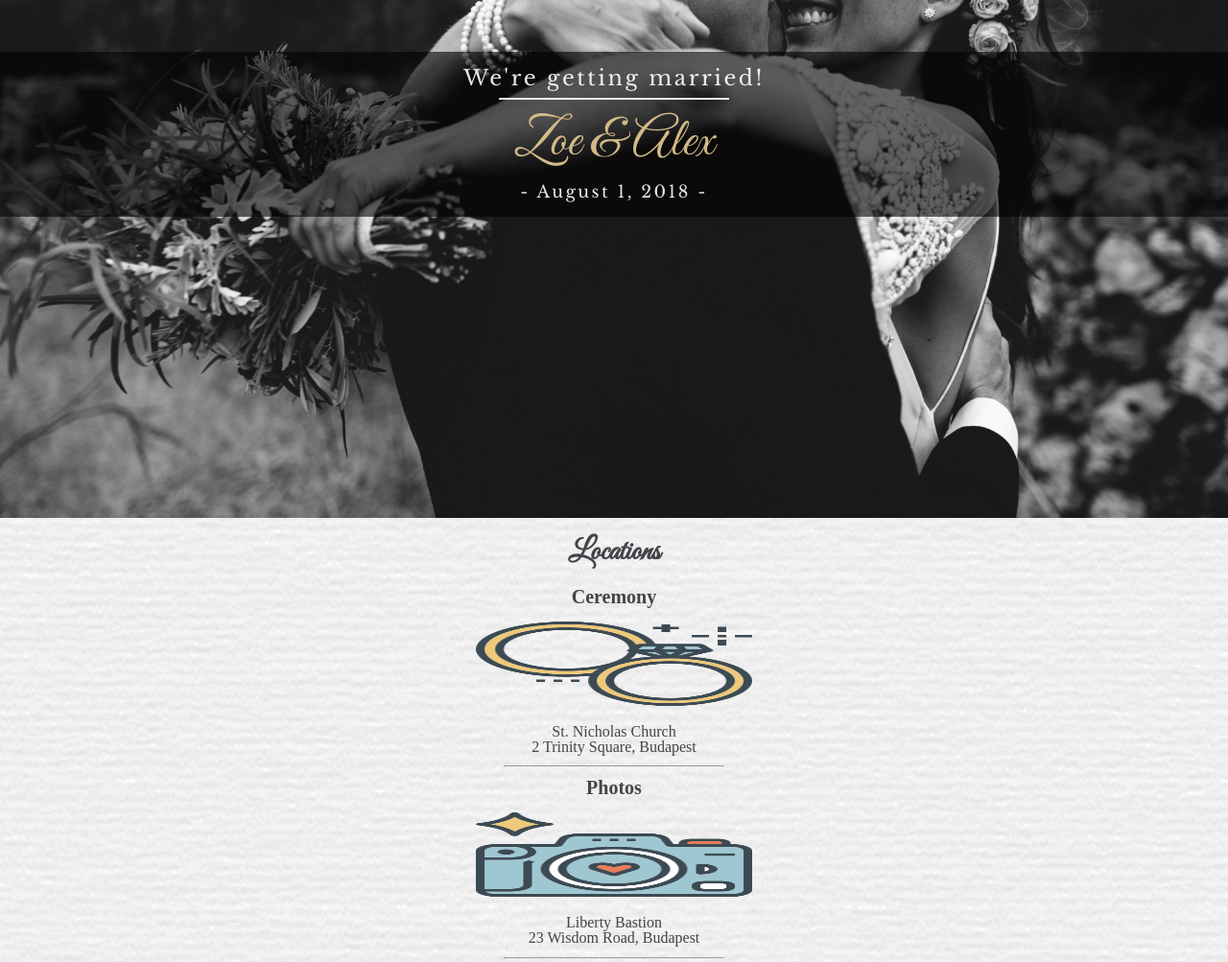
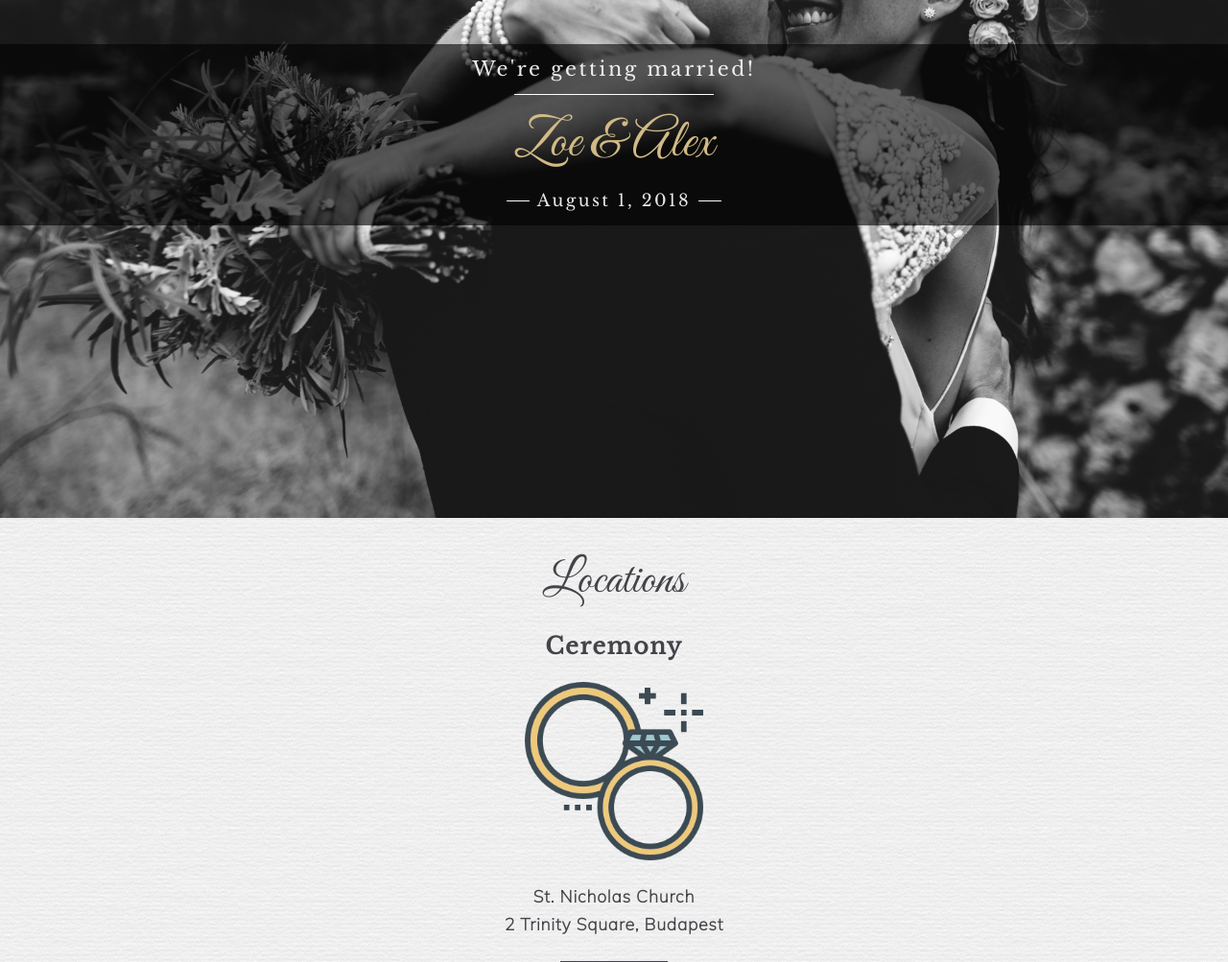
Before and after one commit to martaevrensel/Zoe-Alex-Wedding, a plain HTML site: page index.html in a window 1280 px wide. Shown: the part 260-1263 px from the top of the page at 96% size. Drawn offline with nearby package versions, Linux system fonts and the light colour scheme.

Commit message:
corrections

```diff
--- a/index.html
+++ b/index.html
@@ -7,6 +7,7 @@
   <link rel="preconnect" href="https://fonts.googleapis.com">
 <link rel="preconnect" href="https://fonts.gstatic.com" crossorigin>
 <link href="https://fonts.googleapis.com/css2?family=Great+Vibes&family=Libre+Baskerville&family=Mulish:wght@200&display=swap" rel="stylesheet">
+  <link rel="shortcut icon" type="image/x-icon" href="assets/wedding-landing-favicon.png">
   <link rel="stylesheet" type="text/css" href="wedding.css">
   <title>Zoe & Alex</title>
 </head>
@@ -18,7 +19,7 @@
           <div class="tagline">We're getting married!</div>
           <div class="line"></div>
           <h1 class="headline">Zoe & Alex</h1>
-          <span class="date">- August 1, 2018 -</span>
+          <span class="date">August 1, 2018</span>
         </div>
       </div>
     </header>
@@ -30,21 +31,18 @@
         <img src="assets/wedding-landing-ceremony.png" alt="ceremony">
         <div>St. Nicholas Church</div>
         <div>2 Trinity Square, Budapest</div>
-          <hr>
         </div>
         <div class="cell">
         <h3>Photos</h3>
         <img src="assets/wedding-landing-photoshoot.png" alt="photos">
         <div>Liberty Bastion</div>
         <div>23 Wisdom Road, Budapest</div>
-          <hr>
         </div>
         <div class="cell">
         <h3>Party</h3>
         <img src="assets/wedding-landing-party.png" alt="party">
         <div>Heaven Lounge</div>
         <div>14 Fairy Street, Budapest</div>
-          <hr>
         </div>
       </section>
       <section class="program">
--- a/wedding.css
+++ b/wedding.css
@@ -6,22 +6,26 @@ font-family: 'Mulish', sans-serif;
 
 *{
   box-sizing: border-box;
+}
+
+body {
+  background: url(assets/wedding-landing-background.png) repeat center;
   color: #444349;
   line-height: 1.25rem;
+  font-family: 'Mulish', sans-serif;
 }
 
 /* ===HEADER STYLES=== */
 
 .cover {
-  background: url(assets/wedding-landing-cover.jpg) no-repeat center;
+  background: url(assets/wedding-landing-cover.jpg) no-repeat 68% center;
   background-size: cover;
   height: 100vh;
   width: 100%;
-  font-family: 'Libre Baskerville', serif;
   text-align: center;
   display: table;
+  font-family: 'Libre Baskerville', serif;
 }
-
 
 
 .byline {
@@ -31,16 +35,25 @@ font-family: 'Mulish', sans-serif;
 }
 
 .tagline {
-  font-size: 1.4rem;
+  font-size: 1.3rem;
   letter-spacing: .16rem;
   margin-bottom: .6rem;
   color: hsla(0,0%,100%,.9);
 }
 
+.tagline::after {
+  display: block;
+  content: "";
+  height: 1px;
+  width: 13rem;
+  background-color: white;
+  margin: 1rem auto;
+}
+
 .headline {
   font-size: 3.5rem;
   color: #d2ba87;
-  margin: 1rem 0;
+  margin: 2.5rem 0;
   font-family: 'Great Vibes', cursive;
 }
 
@@ -50,11 +63,15 @@ font-family: 'Mulish', sans-serif;
   color: hsla(0,0%,100%,.9);
 }
 
-.line {
-  height: 0.1rem;
-  width: 15rem;
-  background-color: hsla(0,0%,100%,.9);
-  margin: 0 auto;
+.date::before,
+.date::after {
+  display: inline-block;
+  content: "";
+  height: 1px;
+  width: 1.5rem;
+  background-color: white;
+  margin: 0.5rem;
+  vertical-align: middle;
 }
 
 .header-wrapper {
@@ -67,37 +84,48 @@ font-family: 'Mulish', sans-serif;
 /* ===Location=== */
 
 .locations {
-  background: url(assets/wedding-landing-background.png) no-repeat center;
-  background-size: cover;
   height: 100vh;
   width: 100%;
   text-align: center;
   display: table;
+  padding: 1rem;
 }
 
 h2 {
-  padding: 1.25rem;
   font-family: 'Great Vibes', cursive;
   text-align: center;
-  font-size: 2rem;
+  font-size: 3.1rem;
+  margin: 1rem auto;
+  padding: 1.5rem;
+}
+
+.cell h3 {
+  font-size: 1.5rem;
+  font-weight: 600;
+  letter-spacing: .1rem;
+  font-family: 'Libre Baskerville', serif;
+  padding: 0.5rem;
+}
+
+.cell img {
+  height: 28vh;
+  padding: 1.2rem;
+}
+.cell div {
+  font-family: 'Mulish', sans-serif;
+  font-size: 1.1rem;
+  letter-spacing: .05rem;
+  line-height: 1.8rem;
   font-weight: 600;
 }
 
-h3 {
-  font-size: 1.25rem;
-  font-weight: 600;
-}
-
-img {
-  width: 25vw;
-  height: 15vh;
-  padding: 1rem;
-}
-
-hr {
-  width: 18vw;
-  background-color: black;
-  margin: .7rem auto;
+.cell::after {
+  display: block;
+  content: "";
+  height: 3px;
+  width: 7rem;
+  background-color: #444349;
+  margin: 1.5rem auto;
 }
 
 /* ===Program=== */
```
